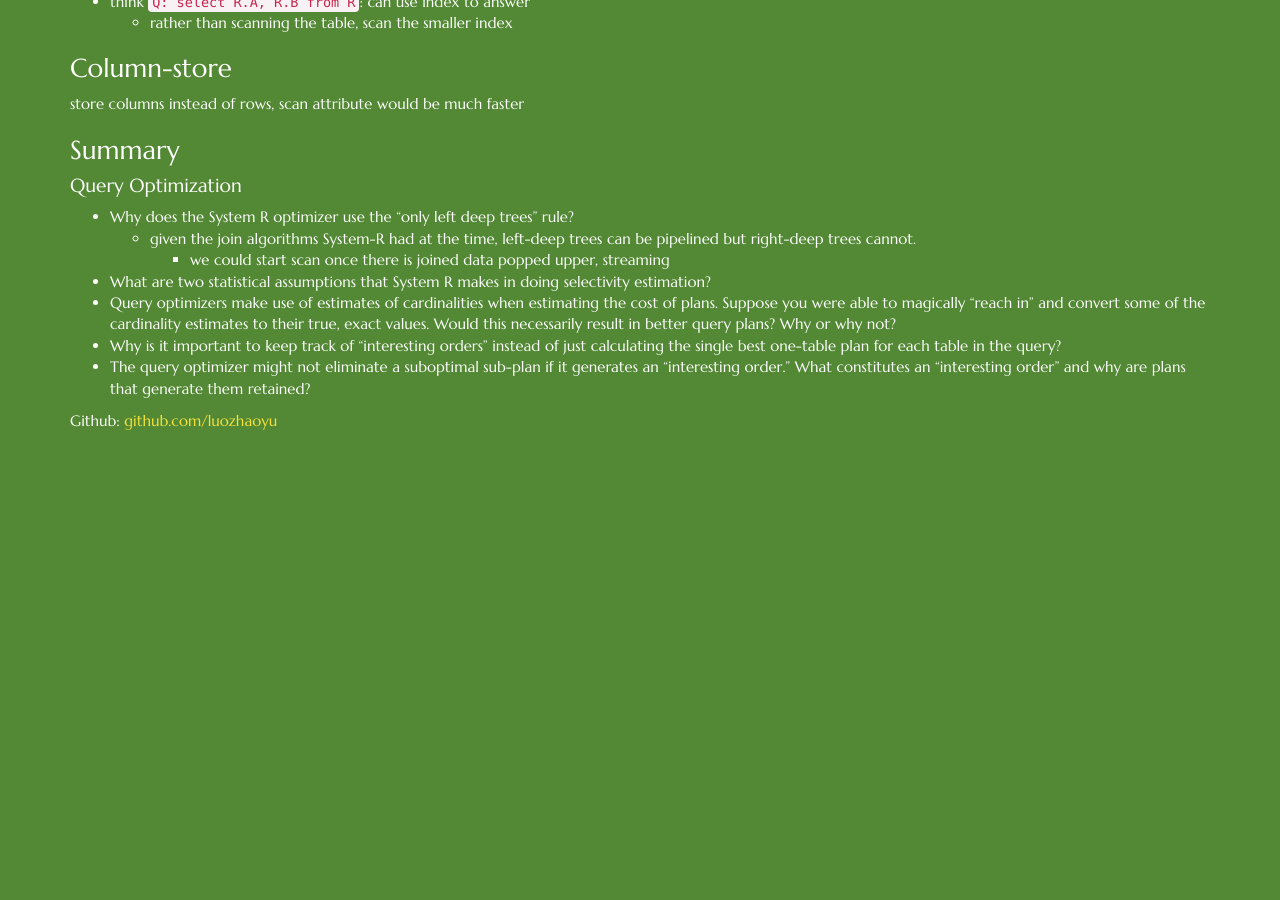
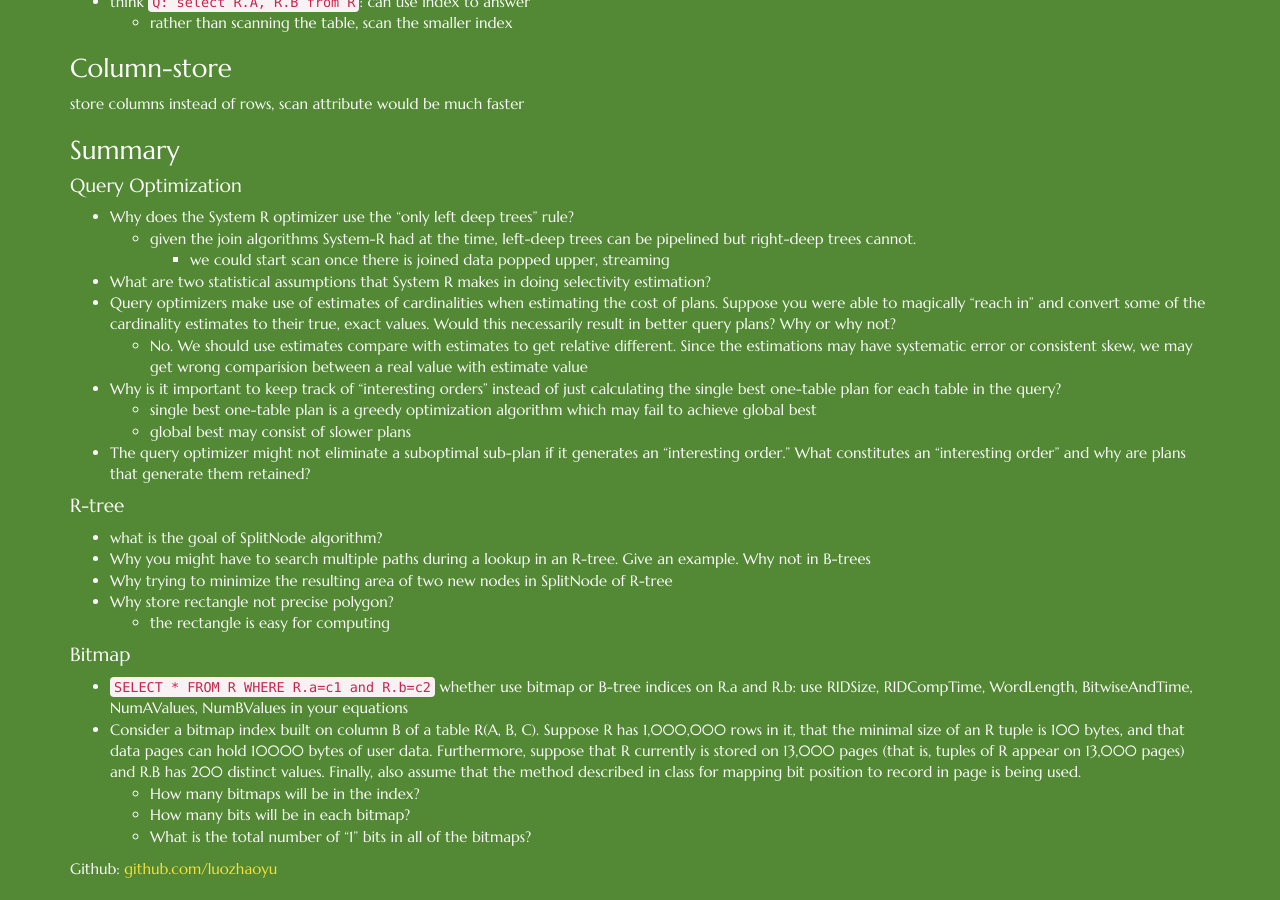
Before and after one commit to luozhaoyu/luozhaoyu.github.io, a Jekyll site: the page built from _posts/2015-04-07-DB-topics-query.md, in a window 1280 px wide and 900 px high, scrolled down 6489 px. Built offline with Jekyll 4.4.1, drawn with Linux system fonts in a browser that asks for light colours; nearby versions of some CDN libraries; Markdown is read by kramdown in place of the engine named in the settings; before the commit the page ends 6941 px from its top, so only the background shows below that.

Commit message:
add questions

```diff
--- a/_posts/2015-04-07-DB-topics-query.md
+++ b/_posts/2015-04-07-DB-topics-query.md
@@ -333,5 +333,27 @@ store columns instead of rows, scan attribute would be much faster
         * we could start scan once there is joined data popped upper, streaming
 * What are two statistical assumptions that System R makes in doing selectivity estimation?
 * Query optimizers make use of estimates of cardinalities when estimating the cost of plans. Suppose you were able to magically “reach in” and convert some of the cardinality estimates to their true, exact values. Would this necessarily result in better query plans? Why or why not?
+    * No. We should use estimates compare with estimates to get relative different. Since the estimations may have systematic error or consistent skew, we may get wrong comparision between a real value with estimate value
 * Why is it important to keep track of “interesting orders” instead of just calculating the single best one-table plan for each table in the query?
+    * single best one-table plan is a greedy optimization algorithm which may fail to achieve global best
+    * global best may consist of slower plans
 * The query optimizer might not eliminate a suboptimal sub-plan if it generates an “interesting order.” What constitutes an “interesting order” and why are plans that generate them retained?
+
+#### R-tree
+* what is the goal of SplitNode algorithm?
+* Why you might have to search multiple paths during a lookup in an R-tree. Give an example. Why not in B-trees
+* Why trying to minimize the resulting area of two new nodes in SplitNode of R-tree
+* Why store rectangle not precise polygon?
+    * the rectangle is easy for computing
+
+#### Bitmap
+* `SELECT * FROM R WHERE R.a=c1 and R.b=c2` whether use bitmap or B-tree indices on R.a and R.b: use RIDSize, RIDCompTime, WordLength, BitwiseAndTime, NumAValues, NumBValues in your equations
+* Consider a bitmap index built on column B of a table R(A, B, C). Suppose
+R has 1,000,000 rows in it, that the minimal size of an R tuple is 100 bytes, and that
+data pages can hold 10000 bytes of user data. Furthermore, suppose that R currently
+is stored on 13,000 pages (that is, tuples of R appear on 13,000 pages) and R.B has
+200 distinct values. Finally, also assume that the method described in class for
+mapping bit position to record in page is being used.
+    * How many bitmaps will be in the index?
+    * How many bits will be in each bitmap?
+    * What is the total number of “1” bits in all of the bitmaps?
```
